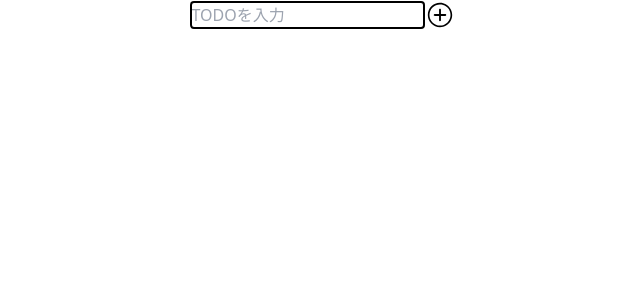
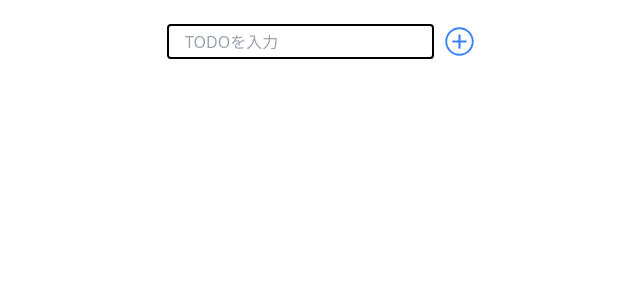
Before and after one commit to takasora1217/yuusha-todo, a React (Vite) app: page / in a window 1280 px wide. Shown: the top 300 px of the page, without its empty margins (318-958 px from the left). Built offline with nearby package versions, Linux system fonts and the light colour scheme.

Commit message:
inputformを作成

```diff
--- a/src/App.jsx
+++ b/src/App.jsx
@@ -1,12 +1,17 @@
-import { Routes, Route } from "react-router-dom"
-import Top from "./pages/Top"
+import { Routes, Route } from "react-router-dom";
+import Top from "./pages/Top";
+import { useState } from "react";
 
 function App() {
-  return (
-    <Routes>
-      <Route path="/" element={<Top />} />
-    </Routes>
-  )
+    const [taskList, setTaskList] = useState([]);
+
+    return (
+        <div className="body">
+            <Routes>
+                <Route path="/" element={<Top taskList={taskList} setTaskList={setTaskList} />} />
+            </Routes>
+        </div>
+    );
 }
 
-export default App
+export default App;
--- a/src/components/InputForm.jsx
+++ b/src/components/InputForm.jsx
@@ -1,14 +1,43 @@
-import React from 'react'
+import React, { useState } from 'react';
 import { IoIosAddCircleOutline } from "react-icons/io";
 
-const InputForm = () => {
-  return (<>
-    <div className='flex justify-center items-center'>
-        <input placeholder="TODOを入力" className='border-solid border-2 rounded border-black '>
-    </input>
-        <button><IoIosAddCircleOutline size={30}/></button>
-    </div></>)
-}
+const InputForm = ({ taskList, setTaskList }) => {
+    const [inputText, setInputText] = useState("");
 
+    const handleSubmit = (e) => {
+        e.preventDefault();
+        if (inputText.trim() === "") return;
 
-export default InputForm
+        setTaskList([...taskList, { text: inputText }]);
+        setInputText("");
+    };
+
+    const handleChange = (e) => {
+        setInputText(e.target.value);
+    };
+
+    return (
+        <div className='flex flex-col items-center gap-4'>
+            <form onSubmit={handleSubmit} className="flex gap-2">
+                <input type='text'
+                value={inputText}
+                onChange={handleChange}
+                placeholder="TODOを入力"
+                className='border border-solid border-2 rounded border-black mt-6 px-4 py-2;'
+                />
+                <button type="submit" className="text-blue-500 hover:text-blue-800 mt-6">
+                    <IoIosAddCircleOutline size={35} />
+                </button>
+            </form>
+
+            {}
+            <ul>
+                {taskList.map((task, index) => (
+                    <li key={index} className=" p-2 text-center border border-1 rounded-lg border-black hover:bg-gray-200">{task.text}</li>
+                ))}
+            </ul>
+        </div>
+    );
+};
+
+export default InputForm;
--- a/src/pages/Top.jsx
+++ b/src/pages/Top.jsx
@@ -1,11 +1,11 @@
-import InputForm from '../components/InputForm'
+import InputForm from '../components/InputForm';
 
-
-const Top = () => {
-  return (
-    <><InputForm />
-    </>
-  )
+const Top = ({ taskList, setTaskList }) => {
+    return (
+        <>
+            <InputForm taskList={taskList} setTaskList={setTaskList} />
+        </>
+    );
 }
 
-export default Top
+export default Top;
```
